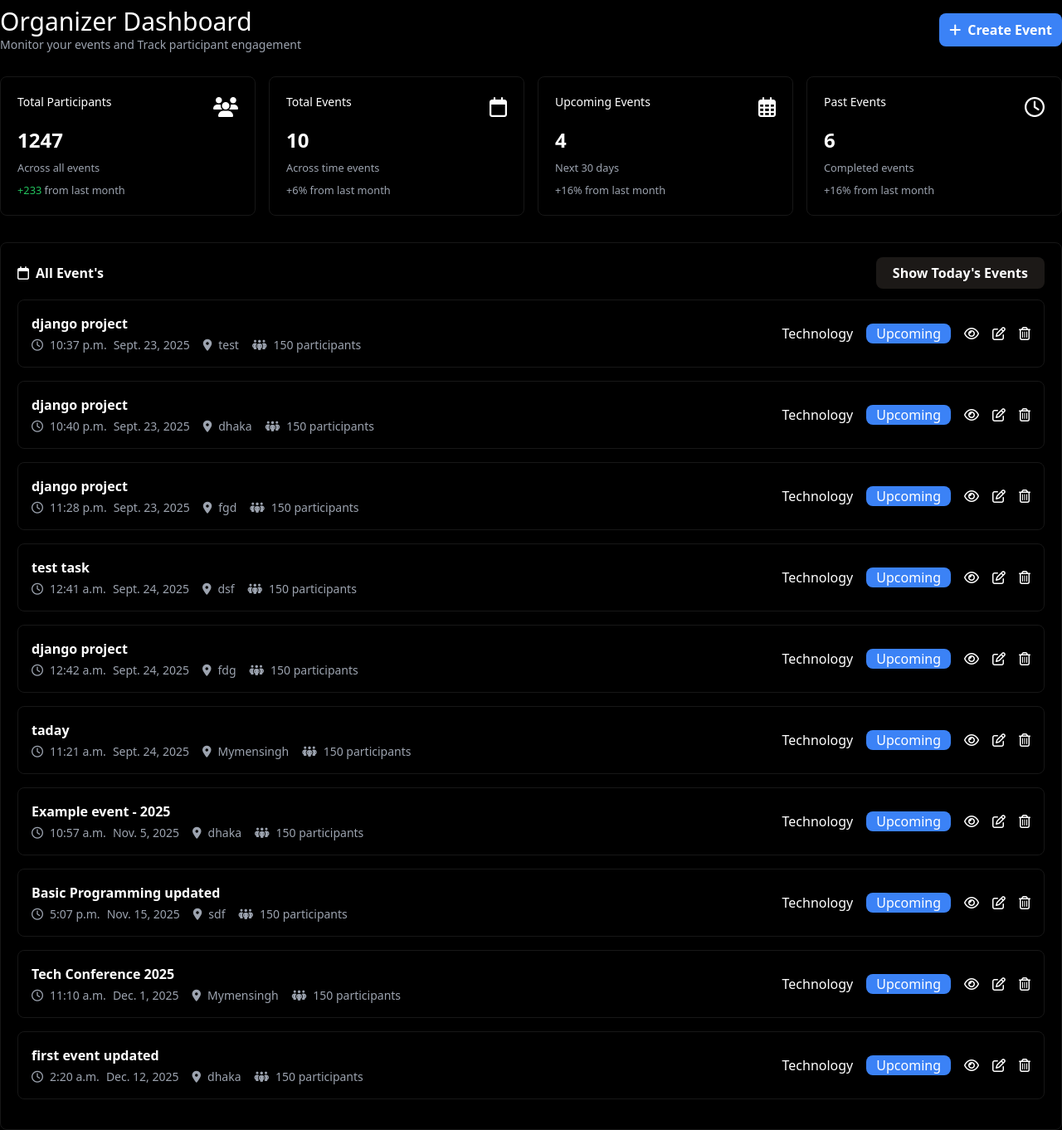
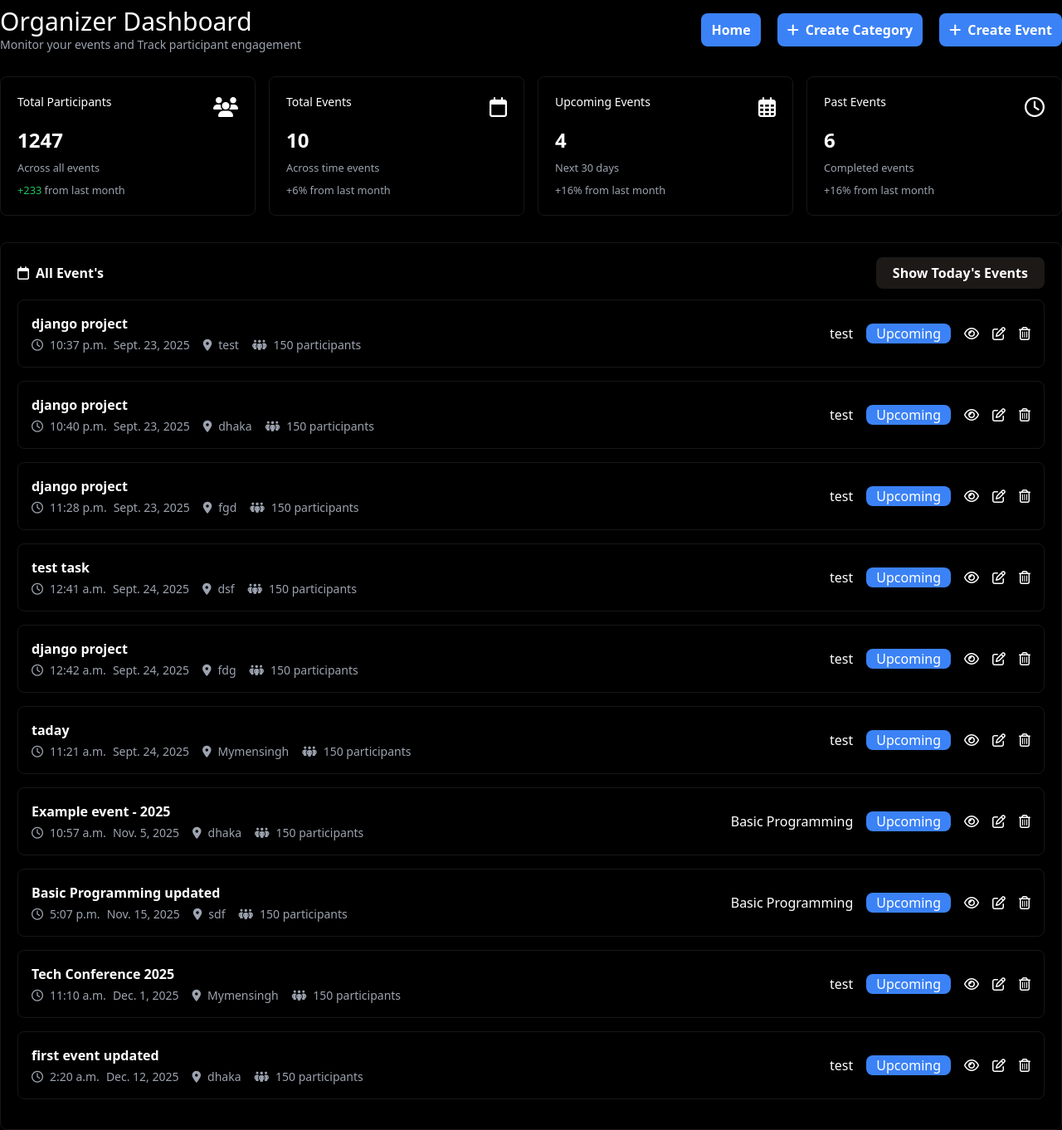
Before and after one commit to nafismahamudshahin/Event-Managements, a Django app: page /dashboard/ in a window 1280 px wide. Shown: the whole page at 83% size. Run offline with Django 5.2, Linux system fonts and the light colour scheme; data comes from the database, SQL or seed files in the repository; both versions use the stored data as it was after the commit; some libraries are stand-ins or nearby versions.

Commit message:
add home pages

```diff
--- a/events/templates/dashboard.html
+++ b/events/templates/dashboard.html
@@ -6,6 +6,7 @@
     <meta name="viewport" content="width=device-width, initial-scale=1.0">
     <title>Admin Dashboard</title>
     <script src="https://kit.fontawesome.com/39f0ad8315.js" crossorigin="anonymous"></script>
+    <script src="https://cdn.jsdelivr.net/npm/@tailwindcss/browser@4"></script>
     <link rel="stylesheet" href="{% static 'css/output.css' %}">
 </head>
 <body class="bg-black">
@@ -16,7 +17,14 @@
                     <h1 class="text-3xl">Organizer Dashboard</h1>
                     <p class="text-sm text-gray-400">Monitor your events and Track participant engagement</p>
                 </div>
-                <div class="right_nav">
+                <div class="right_nav flex gap-5">
+                    <a href="{% url 'home' %}" class="flex items-center gap-2 bg-blue-500 py-2 px-3 rounded-lg text-white font-bold cursor-pointer">
+                        <span >Home</span>
+                    </a>
+                    <a href="{% url 'create-category' %}" class="flex items-center gap-2 bg-blue-500 py-2 px-3 rounded-lg text-white font-bold cursor-pointer">
+                        <i class="fa-solid fa-plus"></i>
+                        <span >Create Category</span>
+                    </a>
                     <a href="{% url 'create-event' %}" class="flex items-center gap-2 bg-blue-500 py-2 px-3 rounded-lg text-white font-bold cursor-pointer">
                         <i class="fa-solid fa-plus"></i>
                         <span >Create Event</span>
@@ -113,7 +121,7 @@
                                 </div>
 
                                 <div class="flex items-center gap-4 text-white">
-                                    <span class="">Technology</span>
+                                    <span class="">{{event.category.name }}</span>
                                     <span class="bg-blue-500 rounded-lg px-3">Upcoming</span>
                                     <a class="ice_btn">
                                         <i class="fa-regular fa-eye"></i>
--- a/events/views.py
+++ b/events/views.py
@@ -26,7 +26,7 @@ def register_category(request):
         if form.is_valid():
             form.save()
         messages.success(request,"Category Register Successfully")
-        return redirect('create-category')
+        return redirect('dashboard')
     else:
         form = MakeCategoryFrom()
     return render(request,'form.html',{'form':form})
@@ -46,7 +46,7 @@ def register_participant(request):
 # This dashboard Render for Admin:
 def admin_dashboard(request):
     type = request.GET.get('type',"all")
-    events = Event.objects.all()
+    events = Event.objects.prefetch_related('category').all()
     now = timezone.localtime(timezone.now())
     counts_events = events.aggregate(
         total=Count('id'),
--- a/participants/urls.py
+++ b/participants/urls.py
@@ -1,5 +1,7 @@
 from django.urls import path
 
+from participants.views import home
+
 urlpatterns = [
-
+    path('home/',home,name="home")
 ]
--- a/participants/views.py
+++ b/participants/views.py
@@ -1,3 +1,6 @@
 from django.shortcuts import render
+from events.models import Event,Participant,Category
+# Create your views here.
 
-# Create your views here.
+def home(request):
+    return render(request,'home.html')
--- a/static/css/output.css
+++ b/static/css/output.css
@@ -743,8 +731,16 @@ video {
   gap: 0.5rem;
 }
 
+.gap-3 {
+  gap: 0.75rem;
+}
+
 .gap-4 {
   gap: 1rem;
+}
+
+.gap-5 {
+  gap: 1.25rem;
 }
 
 .rounded-lg {
```
Also changed, not shown: other parts of static/css/output.css (+8 -39 lines), participants/templates/home.html (added, +11 -0 lines), db.sqlite3.
